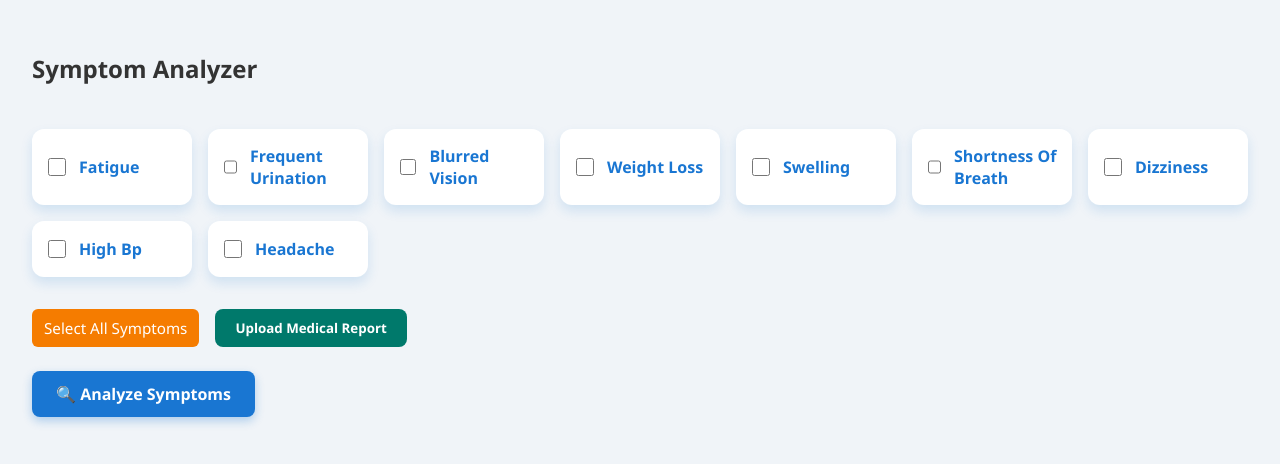
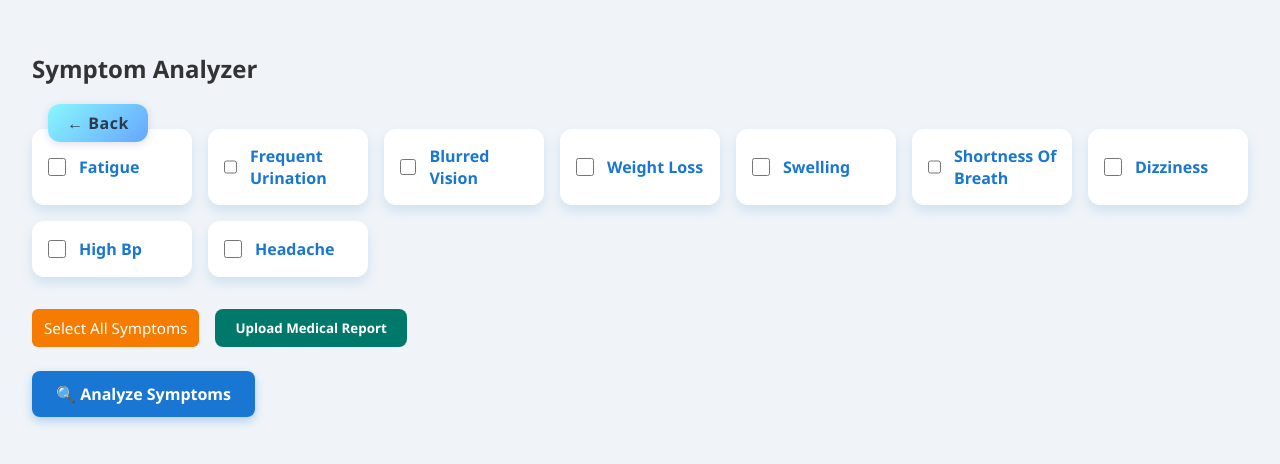
Before and after one commit to Sanya7300/AIDaptCareUI, a React (Create React App) app: page /symptoms in a window 1280 px wide. Shown: the top 464 px of the page. Built offline with nearby package versions, Linux system fonts and the light colour scheme; no server answers.

Commit message:
added back btn

```diff
--- a/src/App.css
+++ b/src/App.css
@@ -5,6 +5,24 @@
 .App-logo {
   height: 40vmin;
   pointer-events: none;
+}
+
+.backBtn {
+  position: absolute;
+  top: 6.5rem;
+  left: 3rem;
+  background: linear-gradient(135deg, #89f7fe 0%, #66a6ff 100%);
+  color: #2d3a4b;
+  border: none;
+  border-radius: 12px;
+  padding: 0.5rem 1.2rem;
+  font-size: 1rem;
+  cursor: pointer;
+  box-shadow: 0 2px 8px rgba(31, 38, 135, 0.15);
+  font-weight: 600;
+  letter-spacing: 0.5px;
+  transition: background 0.3s, color 0.3s;
+  z-index: 2;
 }
 
 @media (prefers-reduced-motion: no-preference) {
--- a/src/App.js
+++ b/src/App.js
@@ -13,6 +13,7 @@ import UploadReport from "./components/UploadReport";
 import MainPage from "./components/MainPage";
 import Header from "./components/Header";
 import Contact from "./components/Contact";
+import "./App.css"; // Import your CSS file for global styles
 
 
 function App() {
--- a/src/components/SymptomAnalyzer.js
+++ b/src/components/SymptomAnalyzer.js
@@ -69,6 +69,12 @@ const SymptomAnalyzer = () => {
  };
  return (
 <div className="page-container">
+   <button
+    onClick={() => navigate(-1)}
+    className="backBtn"
+  >
+    ← Back
+  </button>
 <div style={{ display: "flex", justifyContent: "space-between", alignItems: "center" }}>
 <h2>Symptom Analyzer</h2>
 </div>
```
